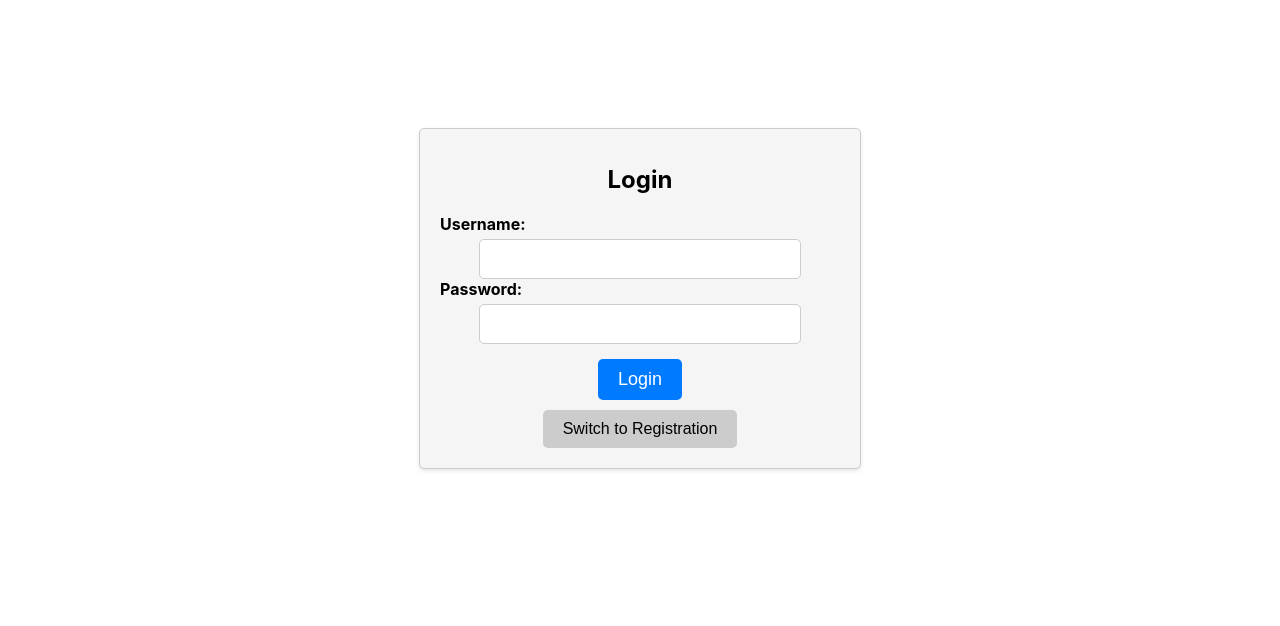
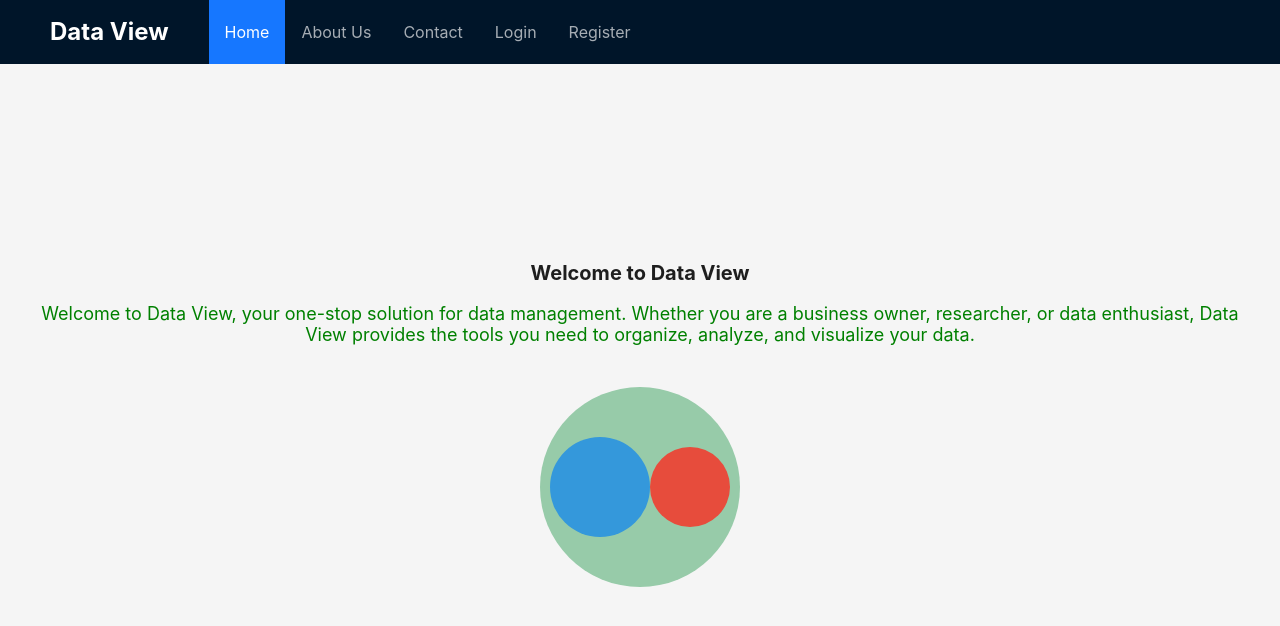
Before and after one commit to marius1975/Analytica, a React (Create React App) app in the folder react-frontend/: page / in a window 1280 px wide. Shown: the top 626 px of the page. Built offline with nearby package versions, Linux system fonts and the light colour scheme.

Commit message:
Update App.js

```diff
--- a/react-frontend/src/App.js
+++ b/react-frontend/src/App.js
@@ -1,52 +1,22 @@
 
-/*
 
 import React, { useState, useEffect } from 'react';
 import './App.css';
-import RegistrationForm from './RegistrationForm';
-import LoginForm from './LoginForm';
 import CreateSchemaForm from './CreateSchemaForm';
+import { FilterProvider } from './FilterContext';
+import MainPage from './MainPage';
 
 function App() {
-  const [isLogin, setIsLogin] = useState(true);
   const [isLoggedIn, setIsLoggedIn] = useState(false);
-  const [schemas, setSchemas] = useState([]);
-
-  const handleToggleForm = () => {
-    setIsLogin(!isLogin);
-  };
 
   // Callback function to handle login status
   const handleLoginStatus = (loginSuccessful) => {
-    if (loginSuccessful) {
-      setIsLoggedIn(true);
-    }
-    // Handle login failure if needed
+    setIsLoggedIn(loginSuccessful);
   };
 
-  const handleCreateSchema = async (schemaName) => {
-    try {
-      // Send a POST request to create the schema
-      const response = await fetch('http://localhost:8082/api/create-database', {
-        method: 'POST',
-        headers: {
-          'Content-Type': 'application/json',
-        },
-        body: JSON.stringify({ name: schemaName }),
-      });
-
-      if (response.ok) {
-        console.log('Schema creation successful');
-        // Update the schemas state with the newly created schema
-        const newSchema = { name: schemaName };
-        setSchemas([...schemas, newSchema]);
-      } else {
-        // Handle schema creation failure
-        console.error('Schema creation failed');
-      }
-    } catch (error) {
-      console.error(error);
-    }
+  // Function to handle logoff
+  const handleLogoff = () => {
+    setIsLoggedIn(false);
   };
 
   // Check if the user is authenticated when the component mounts
@@ -59,20 +29,11 @@
     <div className="App">
       <header className="App-header">
         {isLoggedIn ? (
-          <div>
-            {*/
-/* Pass isLoggedIn prop *//*
-}
-            <CreateSchemaForm onCreateSchema={handleCreateSchema} isLoggedIn={isLoggedIn} />
-          </div>
+          <FilterProvider>
+            <CreateSchemaForm isLoggedIn={isLoggedIn} onLogoff={handleLogoff} />
+          </FilterProvider>
         ) : (
-          <div>
-            {isLogin ? (
-              <LoginForm onLogin={handleLoginStatus} onSwitchForm={handleToggleForm} />
-            ) : (
-              <RegistrationForm onLogin={handleToggleForm} />
-            )}
-          </div>
+          <MainPage onLogin={handleLoginStatus} />
         )}
       </header>
     </div>
@@ -80,59 +41,3 @@
 }
 
 export default App;
-*/
-import React, { useState, useEffect } from 'react';
-import './App.css';
-import RegistrationForm from './RegistrationForm';
-import LoginForm from './LoginForm';
-import CreateSchemaForm from './CreateSchemaForm';
-import { FilterProvider } from './FilterContext';
-
-function App() {
-  const [isLogin, setIsLogin] = useState(true);
-  const [isLoggedIn, setIsLoggedIn] = useState(false);
-  const [schemas, setSchemas] = useState([]);
-
-  const handleToggleForm = () => {
-    setIsLogin(!isLogin);
-  };
-
-  // Callback function to handle login status
-  const handleLoginStatus = (loginSuccessful) => {
-    if (loginSuccessful) {
-      setIsLoggedIn(true);
-    }
-    // Handle login failure if needed
-  };
-
-  // Check if the user is authenticated when the component mounts
-  useEffect(() => {
-    const loggedInUserId = localStorage.getItem('loggedInUserId');
-    setIsLoggedIn(!!loggedInUserId);
-  }, []);
-
-  return (
-    <div className="App">
-      <header className="App-header">
-        {isLoggedIn ? (
-          <div>
-            {/* Pass isLoggedIn prop */}
-            <FilterProvider>
-            <CreateSchemaForm isLoggedIn={isLoggedIn} />
-            </FilterProvider>
-          </div>
-        ) : (
-          <div>
-            {isLogin ? (
-              <LoginForm onLogin={handleLoginStatus} onSwitchForm={handleToggleForm} />
-            ) : (
-              <RegistrationForm onLogin={handleToggleForm} />
-            )}
-          </div>
-        )}
-      </header>
-    </div>
-  );
-}
-
-export default App;
```
